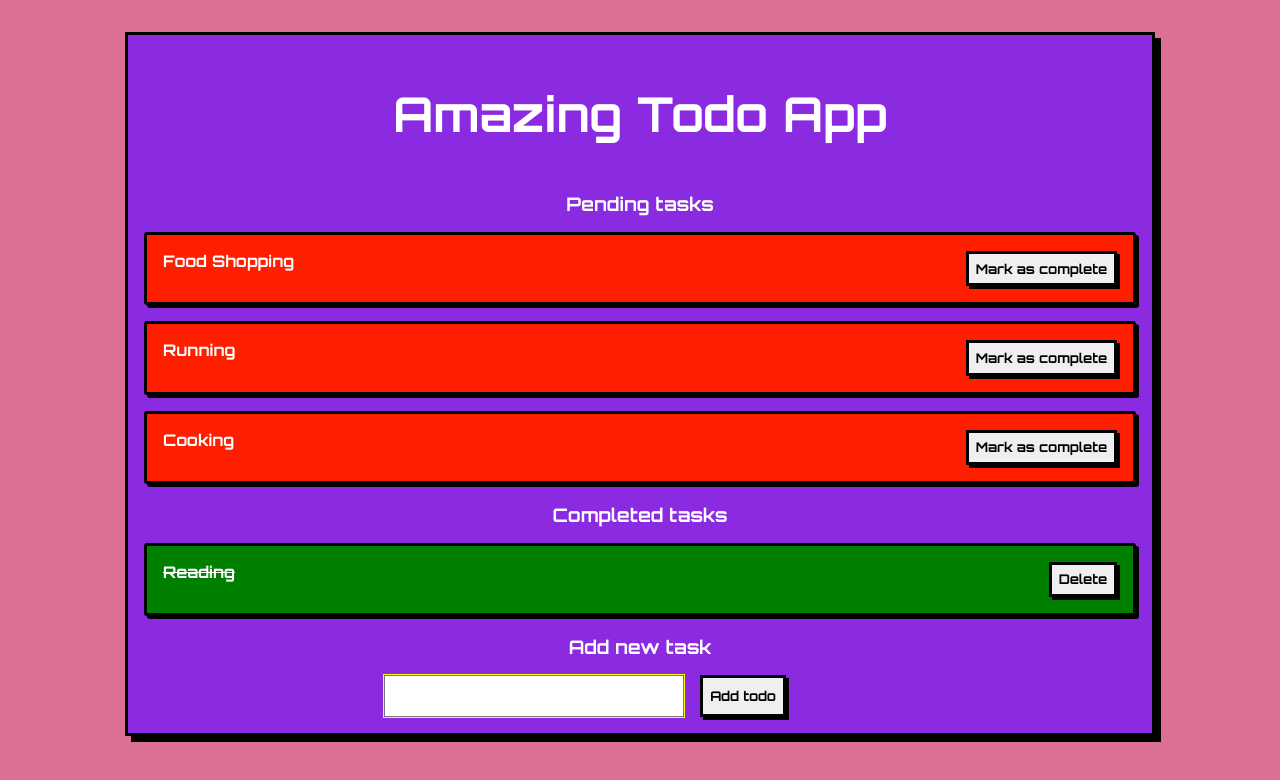
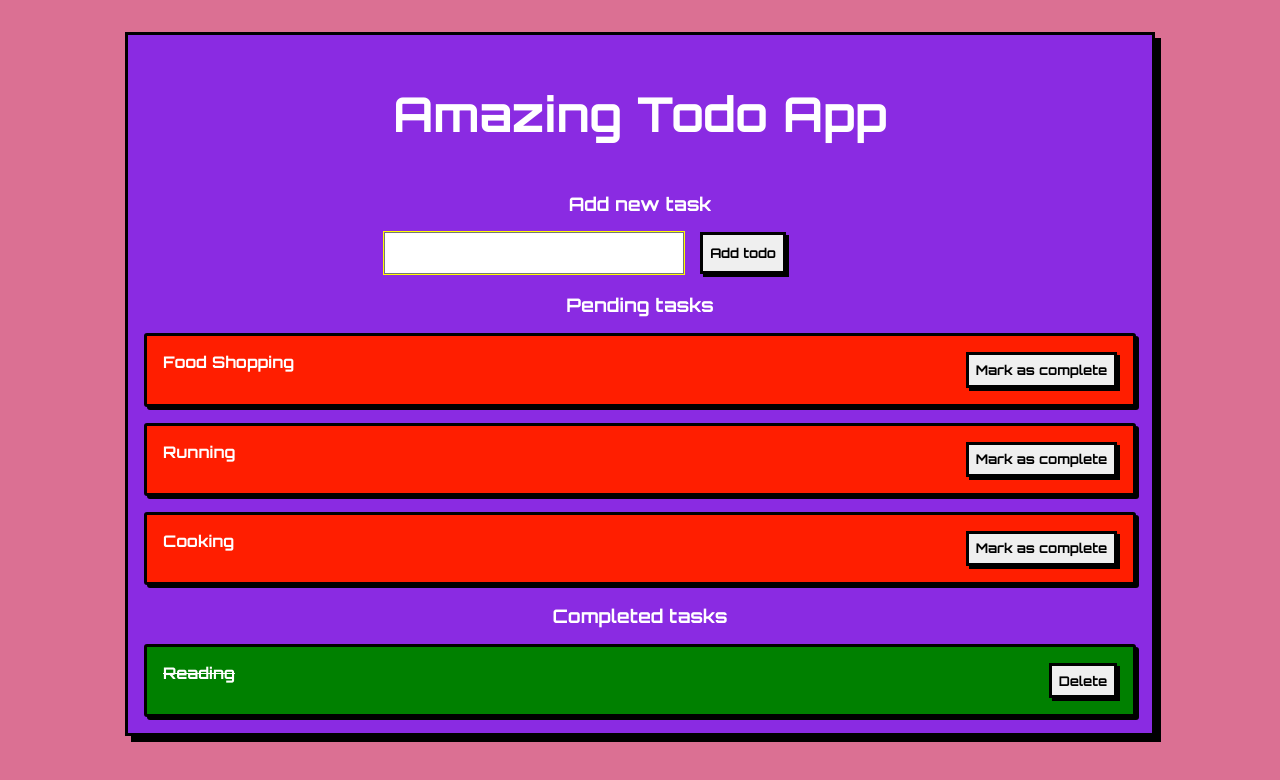
Before and after one commit to janoskocs/react-todo, a React (Create React App) app: page / in a window 1280 px wide. Shown: the top 780 px of the page. Built offline with nearby package versions, Linux system fonts and the light colour scheme.

Commit message:
New task, user input error handler

```diff
--- a/src/App.js
+++ b/src/App.js
@@ -55,7 +55,9 @@ function App() {
   return (
     <div className='appContainer'>
       <h1>Amazing Todo App</h1>
+      <h3>Add new task</h3>
 
+      <AddTask addNew={addNew} />
       <h3>Pending tasks</h3>
       {todoList.length > 0 ? <Todolist markComplete={markComplete} todoList={todoList.filter((task) => (!task.isDone && task))} /> : 'No tasks'} {/*Check if there are tasks in the array, if so check if they are not complete to render them in the pending task section*/}
 
@@ -63,9 +65,7 @@ function App() {
 
       <Todolist deleteTask={deleteTask} todoList={todoList.filter((task) => (task.isDone && task))} /> {/*Filter tasks if they are done and render them in the complete section */}
 
-      <h3>Add new task</h3>
 
-      <AddTask addNew={addNew} />
 
     </div>
   );
--- a/src/components/AddTask.js
+++ b/src/components/AddTask.js
@@ -3,20 +3,26 @@ import { useState } from 'react'
 
 const AddTask = ({ addNew }) => {
 
-    const [newTask, setNewTask] = useState({
-        task: ''
-    })
+    const [newTask, setNewTask] = useState('')
+    const [error, setError] = useState(false)
 
     const addTask = (e) => {
         e.preventDefault();
-        addNew(newTask)
+        if (newTask === '') {
+            setError(true)
+        } else {
+            setError(false)
+            addNew(newTask)
+            setNewTask('')
+        }
+
     }
-
-
     return (
         <form className='addNewForm'>
-            <input onChange={(e) => setNewTask(e.target.value)} type='text'></input>
+
+            <input onChange={(e) => setNewTask(e.target.value)} type='text' value={newTask}></input>
             <button onClick={addTask}>Add todo</button>
+            {error && <div>Please enter a task before adding.</div>}
         </form>
     )
 }
```
